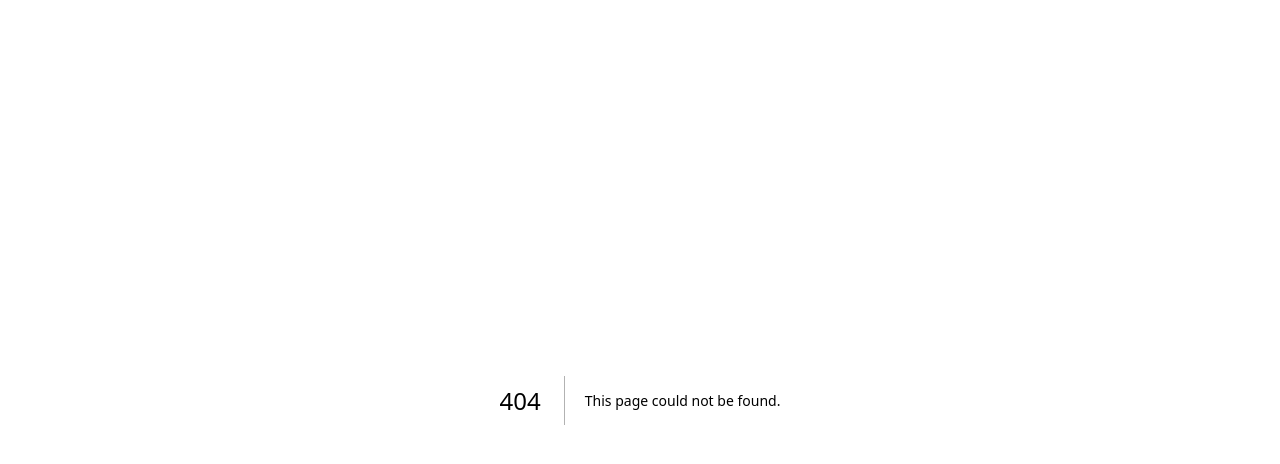
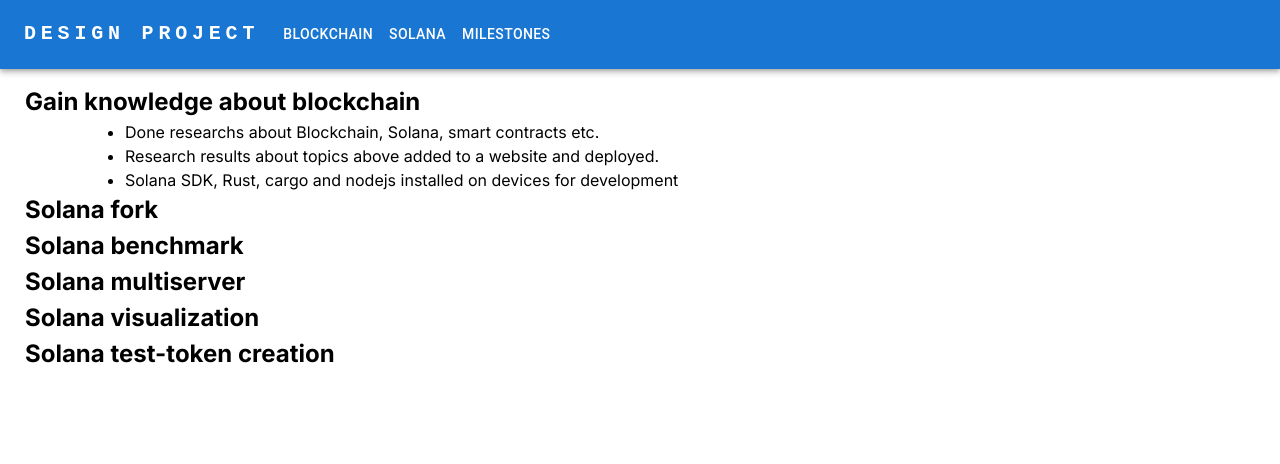
Before and after one commit to YasinSimsek2000/solana-design-project, a Next.js app: page /milestones in a window 1280 px wide. Before the commit this address had no page. Shown: the top 464 px of the page. Built offline with nearby package versions, Linux system fonts and the light colour scheme.

Commit message:
Removed teams tab temporarily and added milestones page

```diff
--- /dev/null
+++ b/src/app/milestones/page.tsx
@@ -0,0 +1,9 @@
+"use client"
+
+import { Milestones } from "@/page_components/Milestones";
+
+export default function Milestones_Home() {
+    return (
+        <Milestones></Milestones>
+    );
+}
--- a/src/components/NavigationBar.tsx
+++ b/src/components/NavigationBar.tsx
@@ -15,7 +15,8 @@
     const pages = [
         ['Blockchain', pathname.concat("/blockchain")],
         ['Solana', pathname.concat("/solana")],
-        ["Team", pathname.concat("/team")]
+        // ["Team", pathname.concat("/team")],
+        ["Milestones", pathname.concat("/milestones")],
     ];
 
     const [anchorElNav, setAnchorElNav] = React.useState<null | HTMLElement>(null);
@@ -74,7 +75,7 @@
                     <Box sx={{ flexGrow: 1, display: { xs: 'none', md: 'flex' } }}>
                         {pages.map((page) => (
                             <Button
-                                key={" " + page[0] + ":"}
+                                key={page[0] + ":"}
                                 href={page[1]}
                                 onClick={handleCloseNavMenu}
                                 sx={{ my: 2, color: 'white', display: 'block' }}
--- /dev/null
+++ b/src/page_components/Milestones.module.css
@@ -0,0 +1,12 @@
+.main{
+    margin-left: 10px;
+}
+
+.main li{
+    margin-left: 100px;
+}
+
+.main h2{
+    font-size: 24px;
+    font-weight: bold;
+}
--- /dev/null
+++ b/src/page_components/Milestones.tsx
@@ -0,0 +1,46 @@
+"use client"
+
+import { LeftSide } from "@/components/LeftSide";
+import { RightSide } from "@/components/RightSide";
+import React, { ReactNode, useState } from "react";
+import "./Blockchain.css"
+import { Menu, MenuItem, SubMenu } from "react-pro-sidebar";
+import { staticDataBlockchain } from "@/extensions/StaticDataBlockchain";
+import { Data1_1 } from "@/explanations/blockchain/1_1";
+import NavigationBar from "@/components/NavigationBar";
+import styles from './Milestones.module.css'
+
+export const Milestones = () => {
+    const [selectedText, setSelectedText] = useState<ReactNode>(Data1_1);
+    return (
+        <>
+            <NavigationBar></NavigationBar>
+            <div className={styles.main}>
+                <RightSide>
+                    <h2>Gain knowledge about blockchain</h2>
+                    <ul>
+                        <li>
+                            Done researchs about Blockchain, Solana, smart contracts etc.
+                        </li>
+                        <li>
+                            Research results about topics above added to a website and deployed.
+                        </li>
+                        <li>
+                            Solana SDK, Rust, cargo and nodejs installed on devices for development
+                        </li>
+                    </ul>
+
+                    <h2>Solana fork</h2>
+                    <h2>Solana benchmark</h2>
+                    <h2>Solana multiserver</h2>
+                    <h2>Solana visualization</h2>
+                    <h2>Solana test-token creation</h2>
+
+
+
+
+                </RightSide>
+            </div>
+        </>
+    )
+}
```
Also changed, not shown: 1 other file (tests, documents, lock files or other folders).
